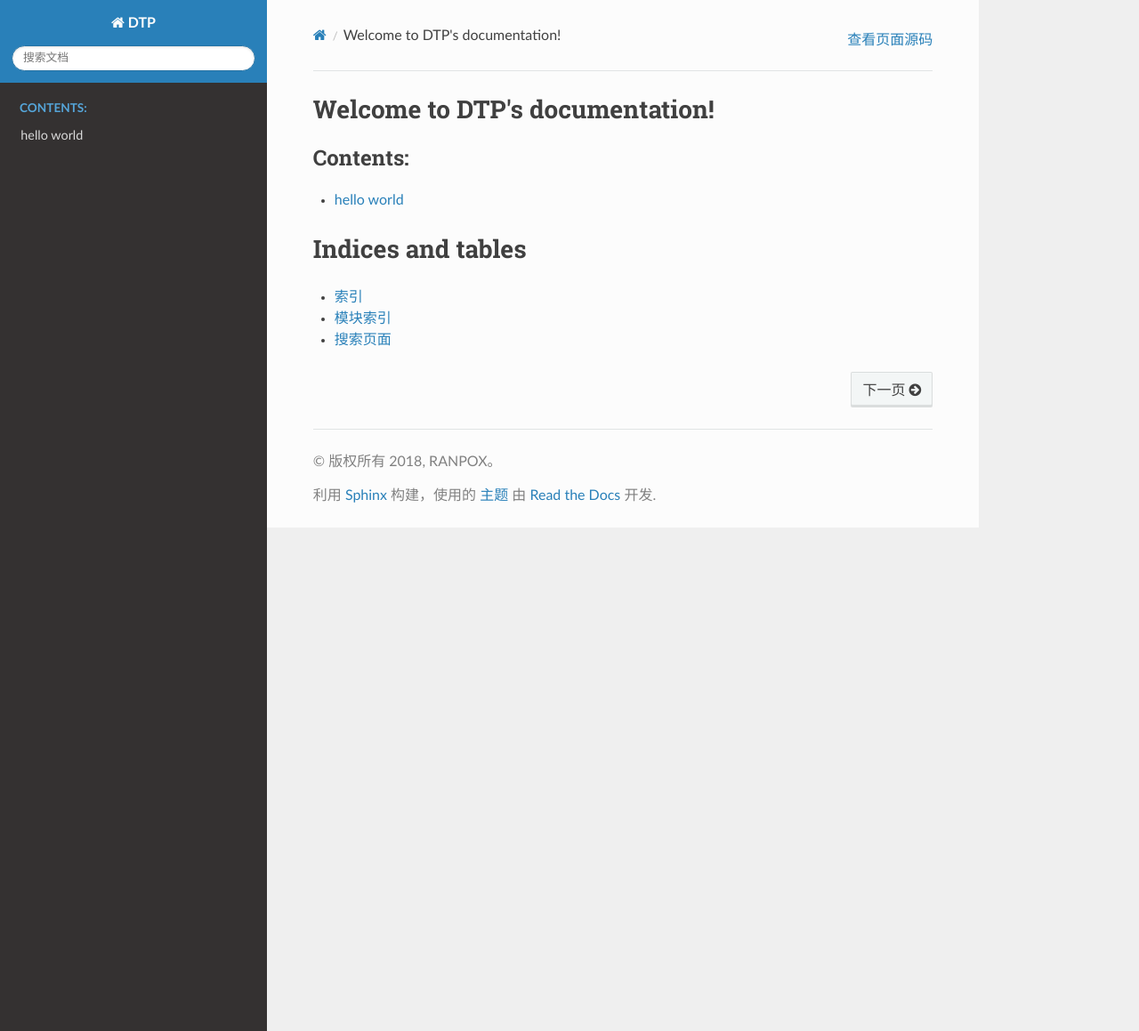
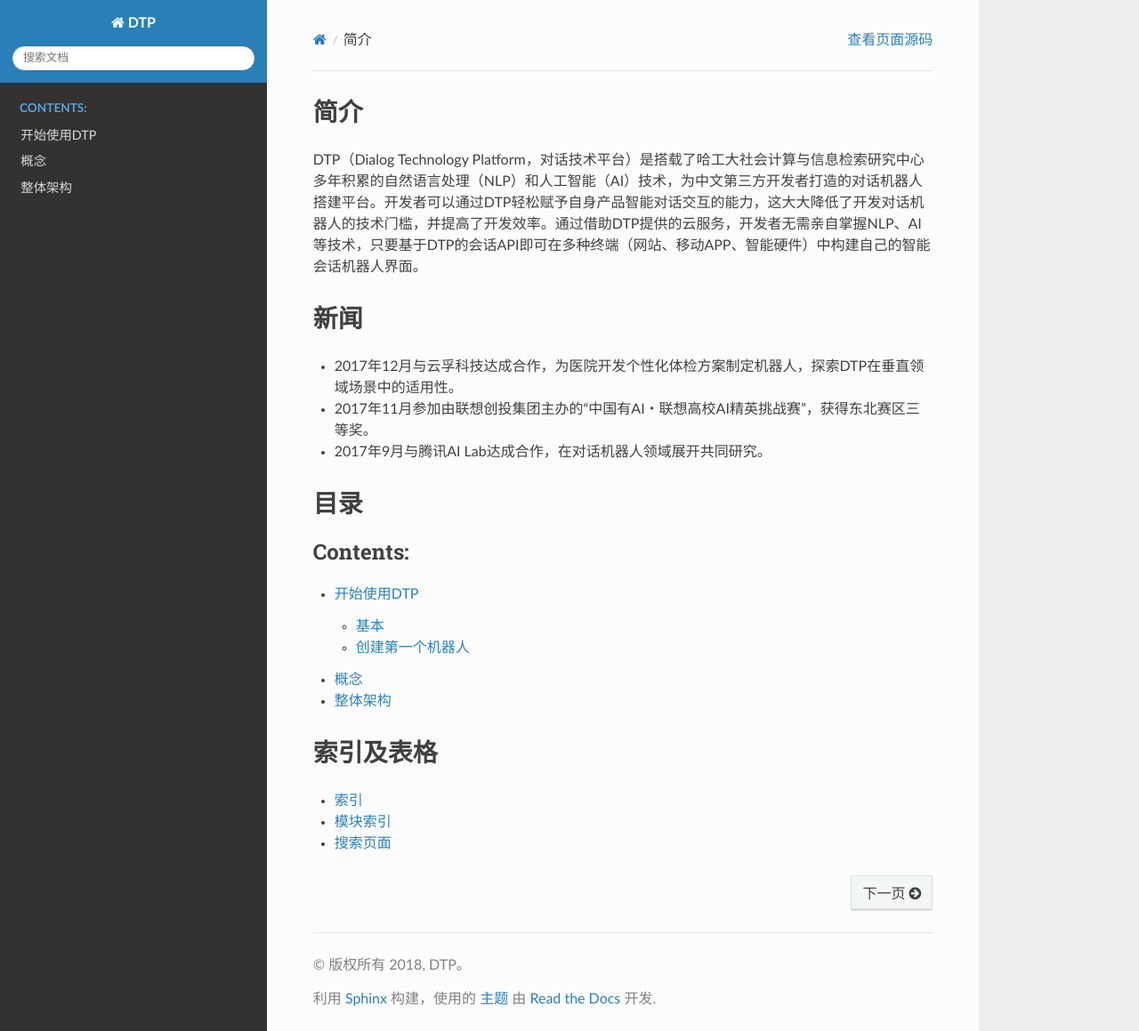
Before and after one commit to ranpox/DTP, a Sphinx documentation site: the page built from source/index.rst, in a window 1280 px wide and 1159 px high. Shown: the whole window at 89% size. Built offline with Sphinx 7.4.7 and the Read the Docs theme 2.0.0, drawn with Linux system fonts in a browser that asks for light colours.

Commit message:
init doc

```diff
--- /dev/null
+++ b/source/begin.rst
@@ -0,0 +1,50 @@
+.. _header-n0:
+
+开始使用DTP
+===========
+
+.. _header-n2:
+
+基本
+----
+
+DTP给开发者提供了语义理解模块和对话管理模块的算法黑箱，开发者不需要了解构建对话系统的复杂模型，只要上传一定量的语料和定义系统所需要的各种特定参数和规则，就可以创建出一个用来完成特定意图功能的任务型对话系统。通过借助DTP提供的云服务，开发者无需亲自掌握NLP、AI等技术，只要基于DTP的会话API即可在多种终端（网站、移动APP、智能硬件）中构建自己的智能会话机器人界面。
+
+.. _header-n5:
+
+创建第一个机器人
+----------------
+
+本小节将会用一个简单的例子来说明DTP的基本使用流程，不会涉及到高阶特性。
+
+首先我们创建一个出行机器人，用途是帮助用户查询机票：
+
+.. figure:: https://dtp.oss-cn-beijing.aliyuncs.com/imgs/begin-1.png
+   :alt:
+
+创建完机器人之后，系统会为机器人添加两个默认的实体，city和date，city表示地点，date表示时间。在本例中，我们会利用到两个语义槽“出发地”和“到达地”，为了创建这两个语义槽，我们需要创建两个对应的实体，从词法上来看，出发地和到达地所包含的词汇信息都相同，但语义信息不同，因此，我们会在city下创建两个子实体，“geo_city_from”和“geo_city_to”：
+
+.. figure:: https://dtp.oss-cn-beijing.aliyuncs.com/imgs/begin-2.png
+   :alt:
+
+然后我们在“出行机器人”中我们创建一个“订机票”的意图：
+
+.. figure:: https://dtp.oss-cn-beijing.aliyuncs.com/imgs/begin-3.png
+   :alt:
+
+之后我们创建“出发地”和“到达地”两个语义槽，两个语义槽的类型分别对应刚才创建的两个实体，并且设定两个语义槽都不可缺失，这代表着只有在“出发地”和“到达地”都被机器人识别出时，本段对话才算结束，同时，当其中的某一个槽缺失时，机器人会发出询问，具体采用何种方式询问，开发者可以自行定义：
+
+.. figure:: https://dtp.oss-cn-beijing.aliyuncs.com/imgs/begin-4.png
+   :alt:
+
+接下来我们需要添加查机票场景下的各种对话样本，也就是语料，同时将其中的语义槽标注出来。开发者可以在点击语料对话框后，通过鼠标拖拽选中指定词汇进行标注，标注结果中的不同颜色代表不同语义槽：
+
+.. figure:: https://dtp.oss-cn-beijing.aliyuncs.com/imgs/begin-5.png
+   :alt:
+
+最后，我们点击训练按钮，待训练任务完成后，即可在右侧的栏目中进行对话测试。
+
+.. figure:: https://dtp.oss-cn-beijing.aliyuncs.com/imgs/begin-6.png
+   :alt:
+
+机器人训练完成后，开发者便可通过API来调用对话系统，API会返回机器人回复及当前语义槽的抽取结果。开发者在获得这些信息后，便可结合自己的系统开发更为丰富的功能。比如一款出行APP想开发一套智能客服，在配置完对话API后，便可将语义槽信息送入搜索系统中，从而向用户返回具体的航班信息。
--- a/source/conf.py
+++ b/source/conf.py
@@ -20,8 +20,8 @@
 # -- Project information -----------------------------------------------------
 
 project = u'DTP'
-copyright = u'2018, RANPOX'
-author = u'RANPOX'
+copyright = u'2018, DTP'
+author = u'DTP'
 
 # The short X.Y version
 version = u''
@@ -101,7 +101,7 @@ html_static_path = ['_static']
 # -- Options for HTMLHelp output ---------------------------------------------
 
 # Output file base name for HTML help builder.
-htmlhelp_basename = 'DTPdoc'
+htmlhelp_basename = 'DTP'
 
 
 # -- Options for LaTeX output ------------------------------------------------
--- a/source/hello.rst
+++ /dev/null
@@ -1,2 +0,0 @@
-hello world
-===========
--- a/source/index.rst
+++ b/source/index.rst
@@ -3,16 +3,24 @@
    You can adapt this file completely to your liking, but it should at least
    contain the root `toctree` directive.
 
-Welcome to DTP's documentation!
+.. include:: intro.rst
+
+.. include:: news.rst
+
+
+
+目录
 ===============================
 
 .. toctree::
    :maxdepth: 2
    :caption: Contents:
 
-   hello
+   begin
+   overview
+   stack
 
-Indices and tables
+索引及表格
 ==================
 
 * :ref:`genindex`
--- /dev/null
+++ b/source/intro.rst
@@ -0,0 +1,7 @@
+.. _header-n0:
+
+简介
+====
+
+DTP（Dialog Technology
+Platform，对话技术平台）是搭载了哈工大社会计算与信息检索研究中心多年积累的自然语言处理（NLP）和人工智能（AI）技术，为中文第三方开发者打造的对话机器人搭建平台。开发者可以通过DTP轻松赋予自身产品智能对话交互的能力，这大大降低了开发对话机器人的技术门槛，并提高了开发效率。通过借助DTP提供的云服务，开发者无需亲自掌握NLP、AI等技术，只要基于DTP的会话API即可在多种终端（网站、移动APP、智能硬件）中构建自己的智能会话机器人界面。
--- /dev/null
+++ b/source/news.rst
@@ -0,0 +1,10 @@
+.. _header-n0:
+
+新闻
+====
+
+-  2017年12月与云孚科技达成合作，为医院开发个性化体检方案制定机器人，探索DTP在垂直领域场景中的适用性。
+
+-  2017年11月参加由联想创投集团主办的“中国有AI・联想高校AI精英挑战赛”，获得东北赛区三等奖。
+
+-  2017年9月与腾讯AI Lab达成合作，在对话机器人领域展开共同研究。
--- /dev/null
+++ b/source/overview.rst
@@ -0,0 +1,26 @@
+.. _header-n0:
+
+概念
+====
+
+为了更好地理解DTP，我们需要先了解几个基本概念。
+
+-  机器人
+
+一个机器人对应一个独立的对话系统，用来满足开发者某个特定场景下的业务需求，比如个人助理机器人。
+
+-  意图
+
+意图表示用户的目的，比如在下面将要介绍到的例子中，意图就是“订机票”。
+
+-  语义槽
+
+语义槽表示满足用户需求的筛选条件，比如在“帮我订张去北京的机票吧”这句话中“北京”就是一个“出发地”语义槽。
+
+-  实体
+
+语义槽来源于实体，实体是对语义槽的抽象表示，可以在不同的意图间复用。、
+
+-  语料
+
+为了提高机器人的智能度，我们需要添加标注好语义槽的语料，机器人经过训练可以学习到如何理解意图，哪个词是重要的信息，对应的语义槽是什么。训练样本越多，机器人的理解能力越强。
--- /dev/null
+++ b/source/stack.rst
@@ -0,0 +1,19 @@
+.. _header-n0:
+
+整体架构
+========
+
+要了解DTP的架构，我们首先需要了解任务型对话系统的基本组成部分。
+
+.. figure:: https://dtp.oss-cn-beijing.aliyuncs.com/imgs/stack-1.png
+   :alt:
+
+如图1所示，当用户说出一条语音指令后，对话系统首先会通过\ **语音识别模块**\ （ASR）将其转换成文本，之后便会进入\ **自然语言理解模块**\ （NLU），这部分的主要工作是将用户表达中所包含的“意图”和“语义槽”提取出来，之后便进入\ **对话管理模块**\ （DM），这部分包含了两个子模块，\ **对话状态追踪模块**\ （DST）和\ **策略优化模块**\ （DPO），前者负责将本轮的语义信息与历史的对话状态进行整合；后者则负责根据机器人当前的对话状态从多个系统动作中选择一个最优的。得到需要执行的动作后，对话系统会再通过\ **自然语言生成模块**\ （NLG）和\ **语音合成模块**\ （TTS）生成最后的结果返回给用户。
+
+最终，通过DTP搭建的对话系统的整体架构如图2所示。
+
+.. figure:: https://dtp.oss-cn-beijing.aliyuncs.com/imgs/stack-2.png
+   :alt:
+
+首先，最上层是开发者应用，这部分包含了开发者自己的应用程序，DTP所提供的对话机器人服务将会以API的形式接入开发者应用。在开发者应用层之下，便是我们的DTP，DTP主要包含两个部分，一部分是\ **语义理解**\ ，另外一部分是\ **对话管理**\ 。以“帮我订一张去北京的机票”为例，语义理解将要对用户说的这句话进行分析并理解，通过这个模块，系统可以判断出，用户的意图是“订机票”，语义槽“到达地”的值是“北京”。但只理解单轮的对话还不够，系统还要与用户进行交互，在这个例子里，由于用户只说了“到达地”，没有说“出发地”，因此，机器人就会反问“请问您从哪里出发呢？”，这部分的工作便由对话管理模块来负责。而整个架构最底层则是：\ **语言技术平台**
+，\ **LTP**\ 和\ **大词林**\ ，通过借助实验室多年积累的自然语言处理技术：包括词法分析、语义计算、知识挖掘等等，机器理解的能力得到了大大提升。
```
